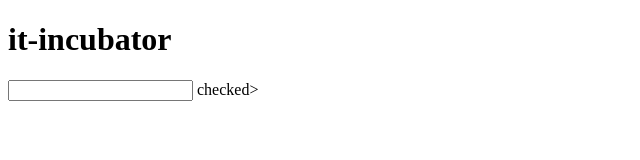
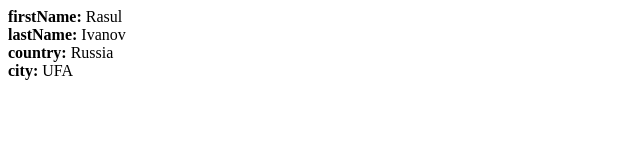
Before and after one commit to jackflaggg/precourse-dimych, a plain HTML site: page 01/index.html in a window 1280 px wide. Shown: the whole page, without its empty margins (0-640 px from the left). Drawn offline with Linux system fonts and the light colour scheme.

Commit message:
add lesson1

```diff
--- a/01/index.html
+++ b/01/index.html
@@ -6,6 +6,7 @@
     <title>Precourse</title>
 </head>
 <body>
-    <script src="index.js"></script>
+    <!--<script src="index.js"></script>-->
+    <script src="indexTwo.js"></script>
 </body>
 </html>
--- a/01/indexTwo.js
+++ b/01/indexTwo.js
@@ -5,6 +5,11 @@ let student = {
     },
     address: {
         county: 'Russia',
-        city: 'Paris',
+        city: 'UFA',
     }
-}
+};
+
+document.write('<b>firstName:</b> ', student.info.firstName, '<br>');
+document.write('<b>lastName:</b> ', student.info.lastName, '<br>');
+document.write('<b>country:</b> ', student.address.county, '<br>');
+document.write('<b>city:</b> ', student.address.city, '<br>');
```
